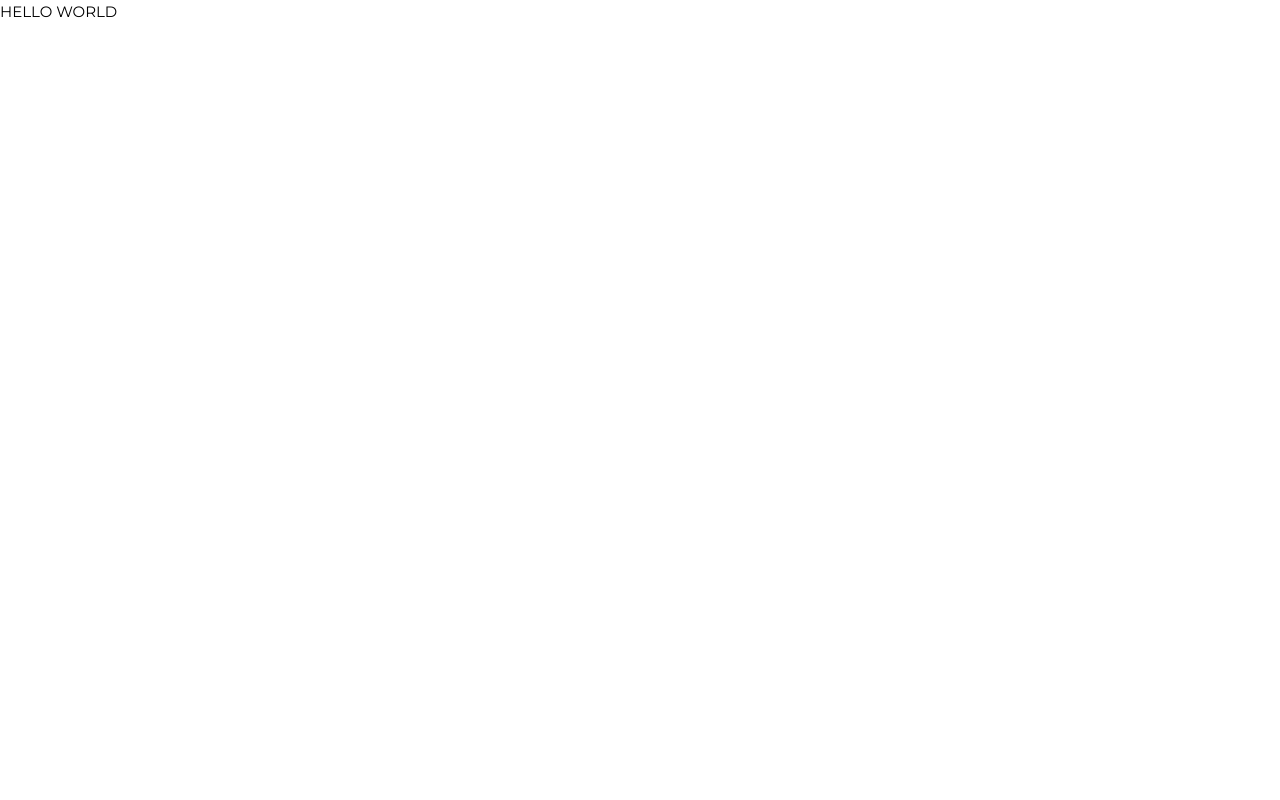
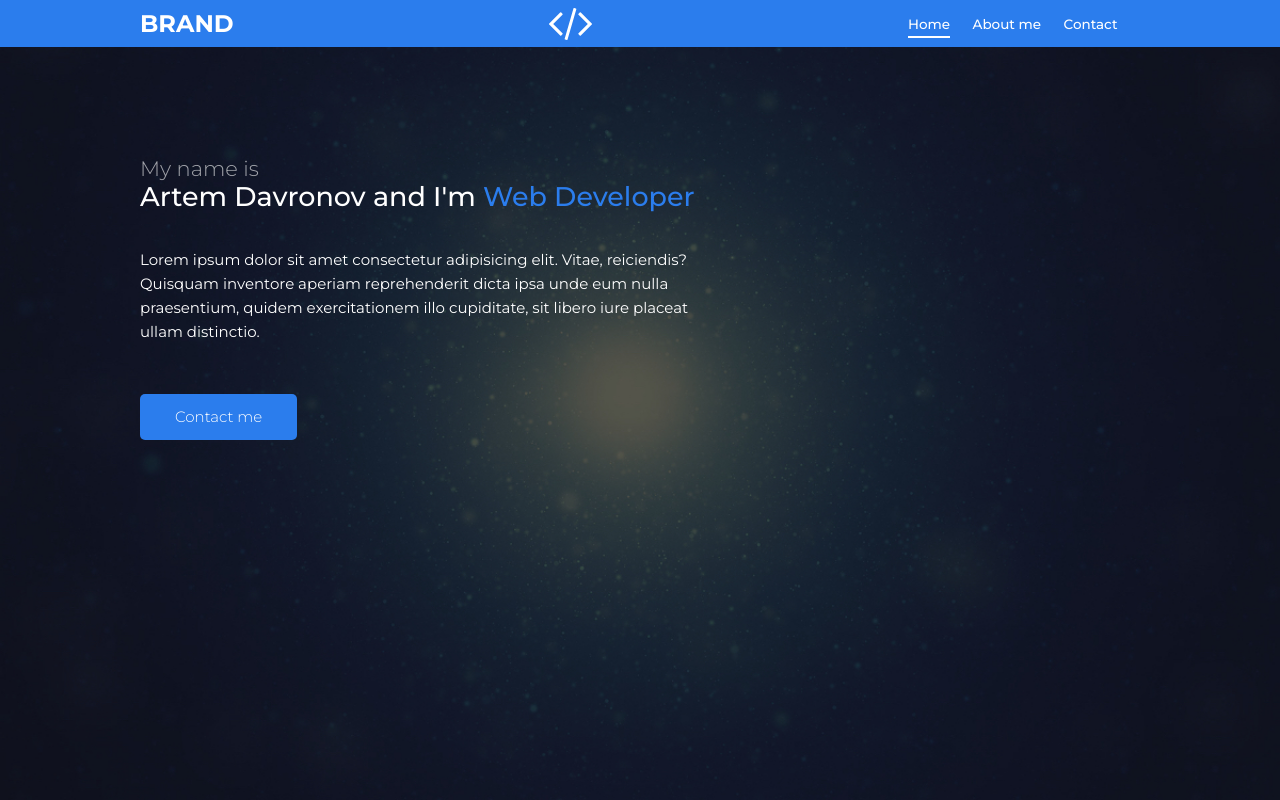
Before and after one commit to artem-davronov/my-portfolio, a plain HTML site: page index.html in a window 1280 px wide. Drawn offline with Linux system fonts and the light colour scheme.

Commit message:
Add home page with content

```diff
--- a/css/style.css
+++ b/css/style.css
@@ -23,3 +23,136 @@ h1, h2, h3, h4, h5, h6 {
 p {
     margin: 0 0 10px;
 }
+
+.container {
+    width: 100%;
+    max-width: 1000px;
+    margin: 0 auto;
+}
+
+/* Page
+================ */
+
+.page {
+    width: 100%;
+    height: 100vh;
+
+    background: #000 url("../img/bg.jpg") center
+    no-repeat;
+    background-size: cover;
+}
+
+/* Header
+================ */
+
+.header {
+    background: #2B7DED;
+    padding: .5rem 0;
+    margin-bottom: 110px;
+}
+
+.header-inner {
+    display: flex;
+    justify-content: space-between;
+    align-items: center;
+}
+
+.header-brand {
+    font-size: 1.6rem;
+    font-weight: 700;
+    text-transform: uppercase;
+    color: #fff;
+}
+
+.header-logo img {
+    display: block;
+}
+
+.header-nav {
+    display: flex;
+}
+
+.header-nav-link {
+    margin-right: 1.5rem;
+    color: #fff;
+    font-weight: 500;
+    font-size: 0.9rem;
+    text-decoration: none;
+
+    transition: color 0.2s linear;
+}
+
+.header-nav-link:hover {
+    color:#70d3f8
+}
+
+.header-nav-link.active {
+    position: relative;
+}
+
+.header-nav-link.active::after {
+    content: "";
+    width: 100%;
+    height: 2px;
+
+    background-color: #fff;
+    position: absolute;
+
+    left: 0;
+    bottom: -2px;
+}
+
+
+
+/* Content
+================ */
+.content {
+    width: 565px;
+}
+
+.content-subtitle {
+    font-size: 1.4rem;
+    color: #fff;
+    font-weight: 300;
+    opacity: 60%;
+}
+.content-title {
+    font-size: 1.8rem;
+    color: #fff;
+    font-weight: 500;
+    line-height: 1.2;
+
+    margin-bottom: 35px;
+
+}
+
+.content-title span {
+    color: #2B7DED;
+}
+
+.text {
+    margin-bottom: 50px;
+    font-size: 1rem;
+    color: #fff;
+}
+
+
+/* Btn
+================ */
+
+.btn {
+    display: inline-block;
+    color: #fff;
+    font-size: 1rem;
+    font-weight: 300;
+    text-decoration: none;
+
+    background-color: #2B7DED;
+    border-radius: 5px;
+    padding: 11px 35px;
+    transition: background 0.2s linear;
+}
+
+.btn:hover {
+background-color: #0c57c0;
+}
--- a/index.html
+++ b/index.html
@@ -10,6 +10,40 @@
     <title>Personal Folio</title>
 </head>
 <body>
-    <div>HELLO WORLD</div>
+    <div class="page">
+        <header class="header">
+            <div class="container">
+                <div class="header-inner">
+                    <div class="header-brand">
+                        Brand
+                    </div ">
+                    <div class="header-logo">
+                        <img src="img/code.svg" alt="logo">
+                    </div>
+                    <nav class="header-nav">
+                        <a class="header-nav-link active" href="">Home</a>
+                        <a class="header-nav-link" href="">About me</a>
+                        <a class="header-nav-link" href="">Contact</a>
+                    </nav>
+                </div>
+            </div>
+        </header>
+        <!-- CONTENT -->
+        <div class="container">
+            <div class="content">
+                <h2 class="content-subtitle">My name is</h2>
+                <h1 class="content-title">
+                    Artem Davronov and I'm <span>Web Developer</span>
+                </h1>
+                <div class="text">
+                    <p>
+                        Lorem ipsum dolor sit amet consectetur adipisicing elit. Vitae, reiciendis? Quisquam inventore aperiam reprehenderit dicta ipsa unde eum nulla praesentium, quidem exercitationem illo cupiditate, sit libero iure placeat ullam distinctio.
+                    </p>
+                </div>
+                <a class="btn" href="#">Contact me</a>
+            </div>
+        </div>
+
+    </div>
 </body>
 </html>
```
Also changed, not shown: img/bg.jpg (added), img/code.svg (added).
